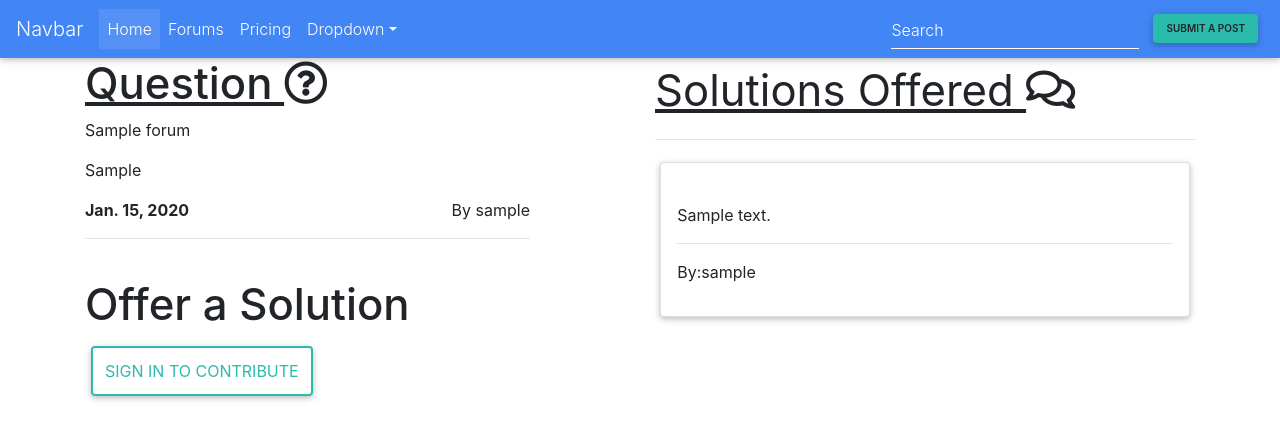
After one commit to lizKimita/Mshauri-Connect, a Django app: template connect/templates/comment.html in a window 1280 px wide. The commit adds this page. Shown: the top 440 px of the page. Run offline with Django 3.2, Linux system fonts and the light colour scheme; tables that the repository leaves empty hold one stand-in row (values such as "Sample post"); the template is opened without the code that fills it: values that come from a table or form of the project are taken from there, most other values are stand-ins (such as "Sample title", 1, 10 or a date in 2020); some libraries are stand-ins or nearby versions.

Commit message:
adding the comment functionality to the posts in the forums page

```diff
--- /dev/null
+++ b/connect/templates/comment.html
@@ -0,0 +1,59 @@
+{% extends 'base.html' %}
+{% load bootstrap4 %}
+
+{% block content %}
+{%for forum in post%}
+
+<div class="container">
+    <div class="row">
+        <div class="col-md-5">
+            <h1 style="font-size: 5ex;text-decoration: underline">Question <i class="far fa-question-circle"></i></h1>
+            <div>
+                <p class="heading">{{forum.forum_title}}</p>
+                <p >{{forum.forum_post}}</p>
+                <p style="float:right">By {{forum.post_user}}</p>
+                <p> <strong>{{forum.post_date}}</strong></p>
+            </div>
+            <hr>
+            <br>
+            <h1 class="heading" style="font-size: 5ex;">Offer a Solution</h1>
+            {%if user.is_authenticated%}
+            {%for forum in post%}
+            <form class="" action="/comment/{{forum.id}}/" method="post">
+                {%csrf_token%}
+                {% bootstrap_form form%}
+                <button class="btn btn-outline-default" type="submit" name="button">Add a Solution</button>
+            </form>
+            {%endfor%}
+            {%else%}
+            <a href="/accounts/login/"><button class="btn btn-outline-default" type="submit" name="button">Sign in To Contribute</button></a>
+            {%endif%}
+
+        </div>
+        <div class="col-md-1"></div>
+        <div class="col-md-6">
+            <p class="headingstyles" style="font-size: 5ex;text-decoration: underline">Solutions Offered <i class="far fa-comments"></i></p>
+            <hr>
+            {%if comments%}
+            {%for solution in comments%}
+            <div style="padding:1%">
+                <div class="card">
+                    <div style="margin:3%">
+                    <br>
+                    <p> {{solution.comment}}</p>
+                    <hr>
+                    <!-- <p style="float:right">{{solution.date}}</p> -->
+                    <p>By:{{solution.user_comment}}</p>
+                </div>
+            </div>
+            </div>
+            {%endfor%}
+            {%else%}
+            <p class="alert alert-info">Be the 1st to offer a Solution</p>
+            {%endif%}
+        </div>
+    </div>
+</div>
+
+{% endfor %}
+{% endblock %}
--- a/connect/templates/forums.html
+++ b/connect/templates/forums.html
@@ -16,6 +16,7 @@
                                     <p>{{post.forum_post}}</p>
                                     <p style="float:right">{{post.post_date}}</p>
                                     <p>By:{{post.post_user}}</p>
+                                    <a class="btn btn-outline-default btn-lg" href="{% url 'solution' post.pk%}">Offer solution</a>
                                 </div>
                             </div>
                         </div>
--- a/connect/templates/navbar.html
+++ b/connect/templates/navbar.html
@@ -2,7 +2,7 @@
 <nav class="navbar navbar-expand-lg navbar-dark primary-color">
 
     <!-- Navbar brand -->
-    <a class="navbar-brand" href="#">Navbar</a>
+    <a class="navbar-brand" href="/">Navbar</a>
 
     <!-- Collapse button -->
     <button class="navbar-toggler" type="button" data-toggle="collapse" data-target="#basicExampleNav"
@@ -16,7 +16,7 @@
       <!-- Links -->
       <ul class="navbar-nav mr-auto">
         <li class="nav-item active">
-          <a class="nav-link" href="#">Home
+          <a class="nav-link" href="/">Home
             <span class="sr-only">(current)</span>
           </a>
         </li>
@@ -46,6 +46,7 @@
           <input class="form-control mr-sm-2" type="text" placeholder="Search" aria-label="Search">
         </div>
       </form>
+      <a style="font-size:10px;font-weight: 600" class='btn btn-default' href="{%url 'new-post'%}">SUBMIT A POST</a>
     </div>
     <!-- Collapsible content -->
 
--- a/connect/templates/new_post.html
+++ b/connect/templates/new_post.html
@@ -1,4 +1,4 @@
-{% load bootstrap3 %}
+{% load bootstrap4 %}
 {% load staticfiles %}
 <!DOCTYPE html>
 <html>
--- a/connect/urls.py
+++ b/connect/urls.py
@@ -11,6 +11,8 @@ urlpatterns=[
     url(r'^api/profile/$', views.ProfileList.as_view()),
     url(r'^api/comments/$', views.CommentList.as_view()),
     url(r'^forums/',views.forums, name ='forums'),
+    url(r'^new/post$', views.new_post, name='new-post'),
+    url(r'^solution/(\d+)/', views.comment, name = 'solution'),
 
 ]
 
```
Also changed, not shown: connect/views.py (+25 -2 lines).
